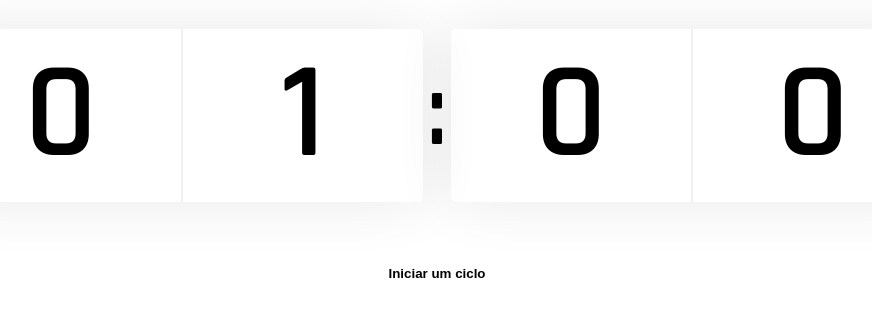
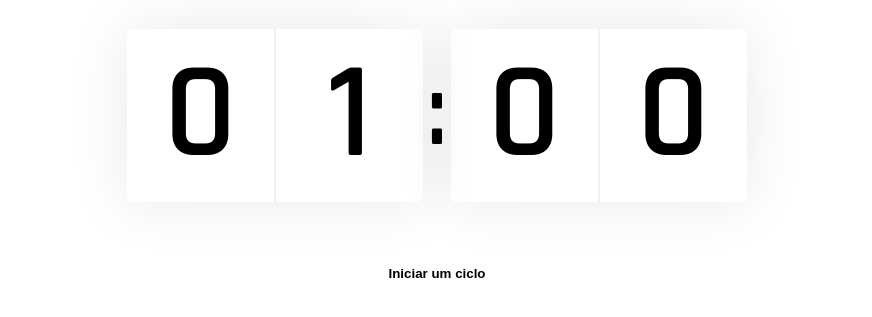
Before and after one commit to victorlirafront/speak-ai, a Next.js app: page / in a window 1280 px wide. Shown: the part 277-594 px from the top of the page, without its empty margins (203-1075 px from the left). Built offline with nearby package versions, Linux system fonts and the light colour scheme.

Commit message:
style: ajust margin

```diff
--- a/src/styles/pages/Home.module.css
+++ b/src/styles/pages/Home.module.css
@@ -10,4 +10,6 @@
 .container section {
   flex: 1;
   align-content: center;
+  width: 620px;
+  margin: 0 auto;
 }
```
